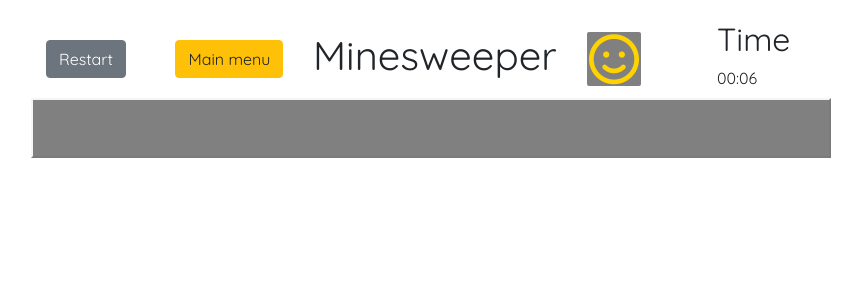
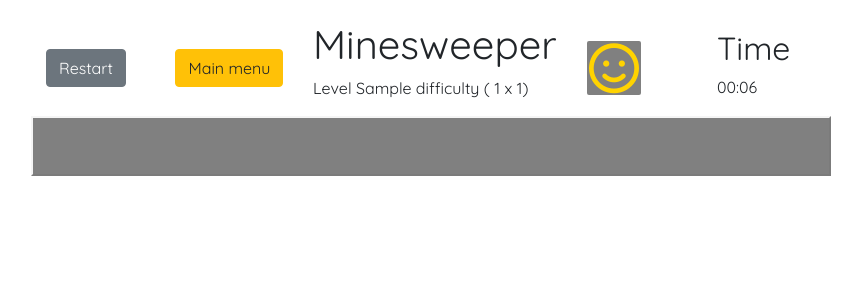
Before and after one commit to dolezsariza/minesweeperTW4, a Flask app: template templates/game.html in a window 1280 px wide. Shown: the top 300 px of the page, without its empty margins (39-901 px from the left). Run offline with Flask 2, Linux system fonts and the light colour scheme; the template is opened without the code that fills it: most values are stand-ins (such as "Sample title", 1, 10 or a date in 2020); some libraries are stand-ins or nearby versions.

Commit message:
added level of difficulty

```diff
--- a/templates/game.html
+++ b/templates/game.html
@@ -27,7 +27,11 @@
         </div>
         <div class = "col animated bounceIn fast">
             <h1>Minesweeper</h1>
+            <p>Level <span id="difficulty">{{ difficulty }}</span> (
+                <span id="row_num">{{ row_num }}</span> x
+                <span id="col_num">{{ col_num }}</span>)</p>
         </div>
+
         <div class = "col ">
             <div class = "smiley">
                 <i class="far fa-smile"></i>
```
